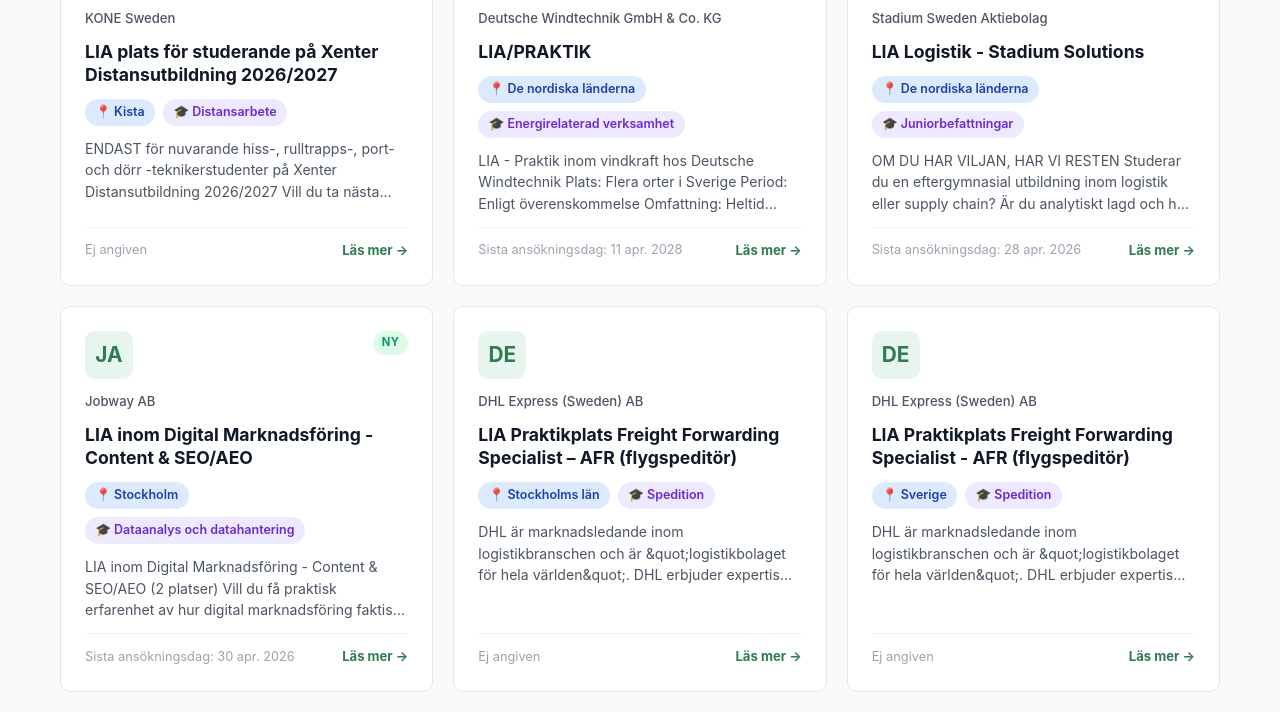
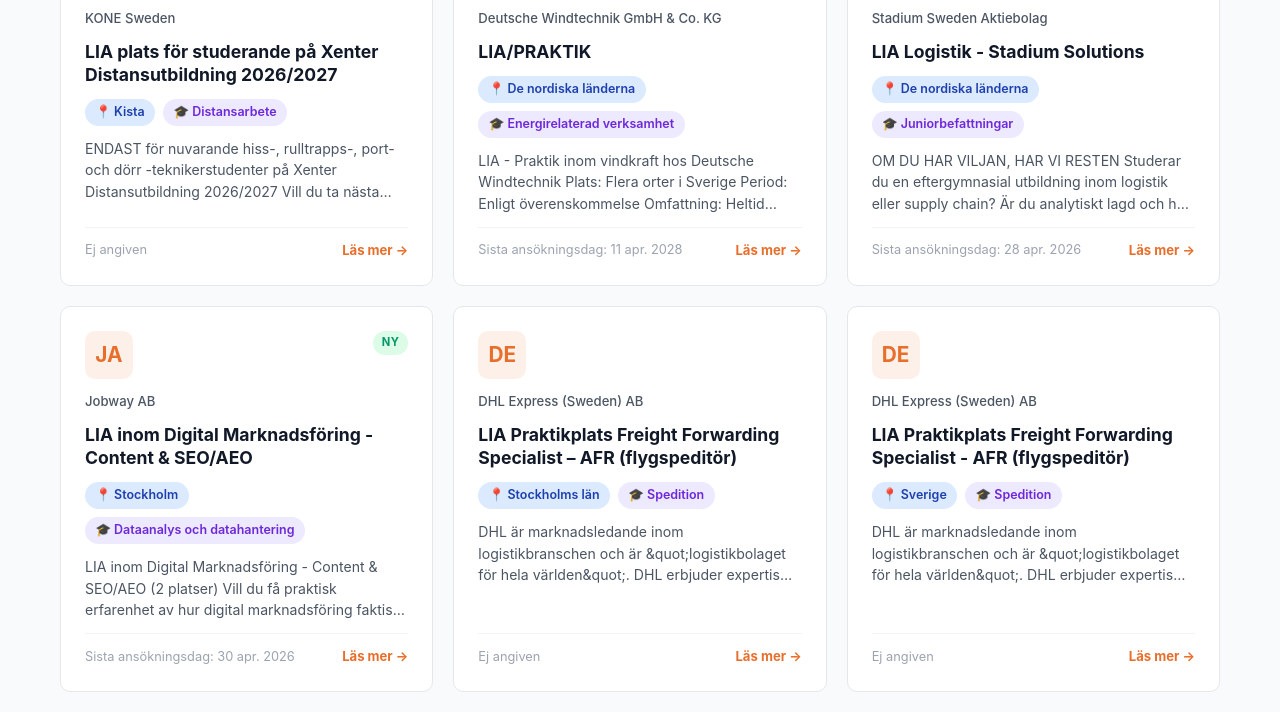
Before and after one commit to thomaspomas/liaportalen, a website: page index.html in a window 1280 px wide. Shown: the part 650-1362 px from the top of the page. Drawn offline with Linux system fonts and the light colour scheme; no server answers.

Commit message:
style: byt primärfärg till RGB 232 110 44 (orange)

```diff
--- a/styles.css
+++ b/styles.css
@@ -6,9 +6,9 @@
 *, *::before, *::after { box-sizing: border-box; margin: 0; padding: 0; }
 
 :root {
-  --blue:      #2e7d52;
-  --blue-dark: #1c5c3a;
-  --blue-light:#e8f5ee;
+  --blue:      #e86e2c;
+  --blue-dark: #ba5822;
+  --blue-light:#fdf0e8;
   --accent:    #f59e0b;
   --green:     #059669;
   --red:       #dc2626;
@@ -112,7 +112,7 @@
 }
 
 .hero-company {
-  background: linear-gradient(135deg, #1a4f35 0%, #2e7d52 100%);
+  background: linear-gradient(135deg, #8b3a0d 0%, #e86e2c 100%);
 }
 
 .hero h1 {
```
